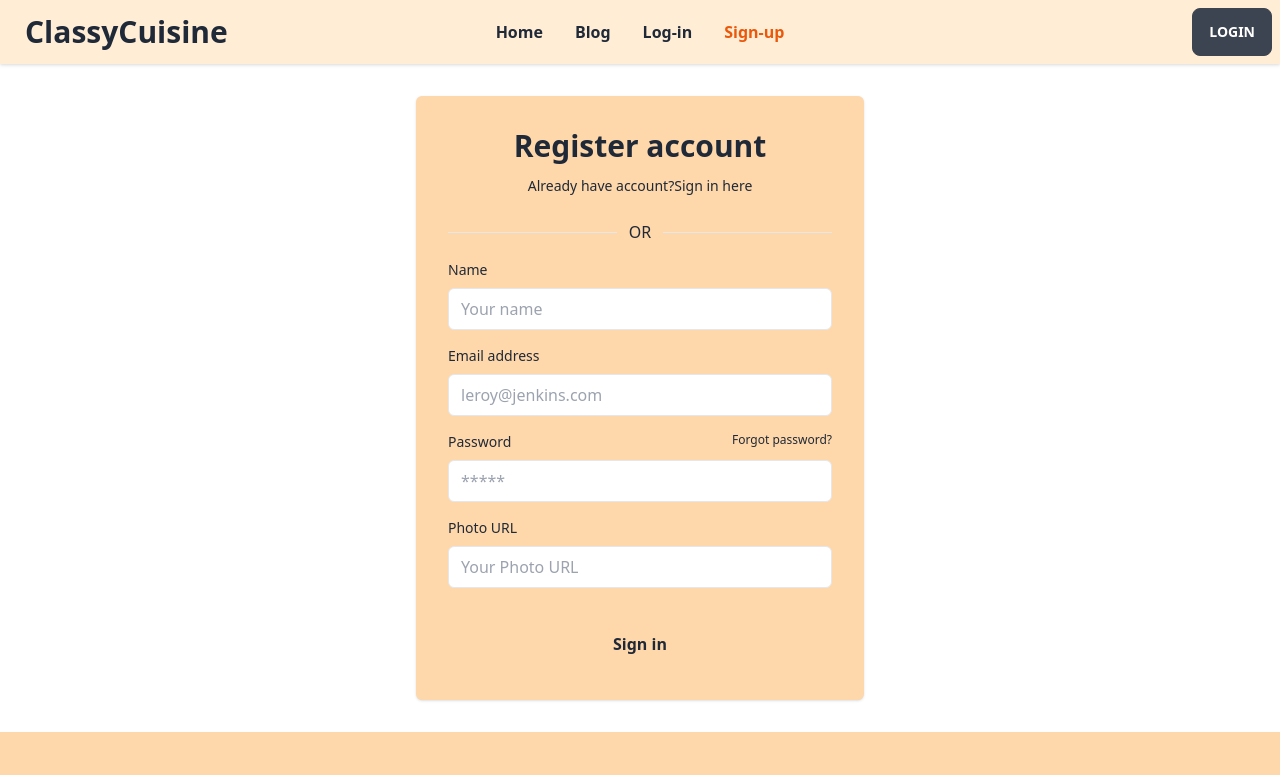
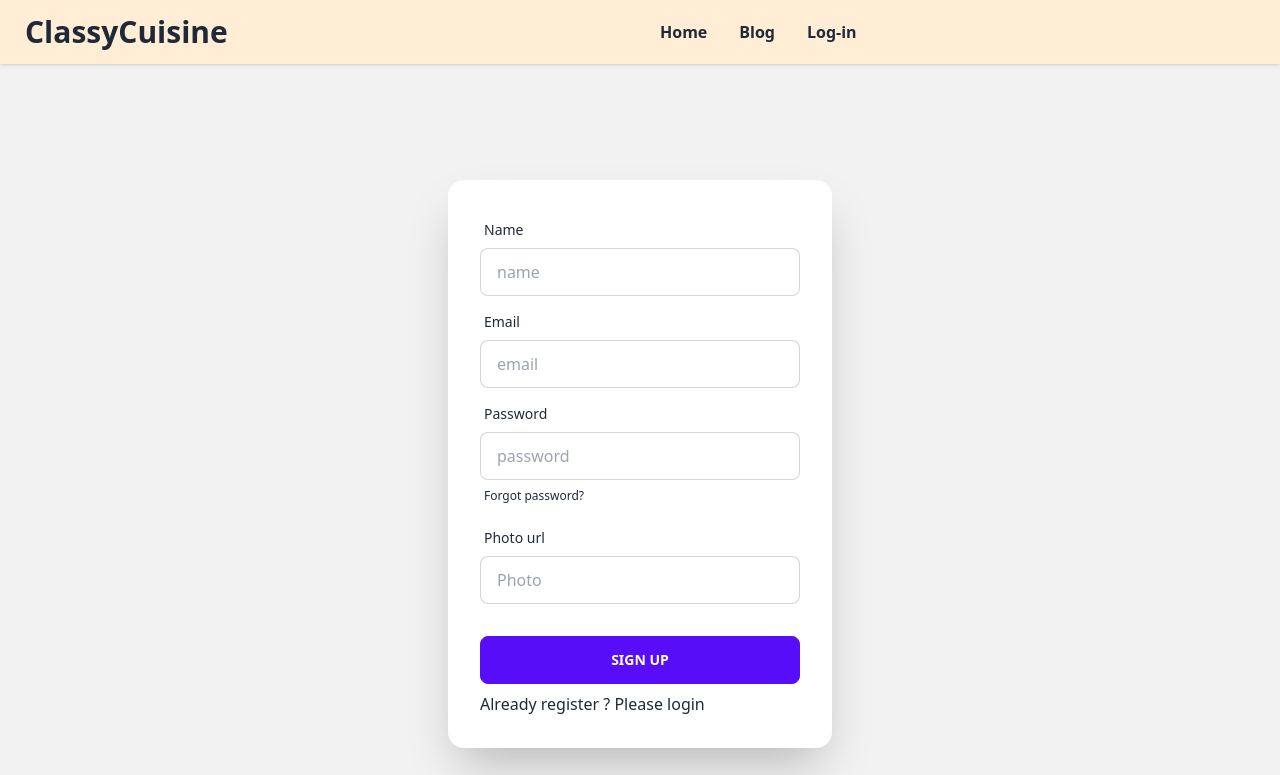
Before and after one commit to Deadless-Programmer/FelevR, a React (Vite) app: page /signup in a window 1280 px wide. Shown: the top 775 px of the page. Built offline with nearby package versions, Linux system fonts and the light colour scheme.

Commit message:
login page and sign up page update

```diff
--- /dev/null
+++ b/src/Provider/AuthProvider.jsx
@@ -0,0 +1,30 @@
+import React, { createContext, useState } from 'react';
+import { createUserWithEmailAndPassword, getAuth, signInWithEmailAndPassword } from "firebase/auth";
+import app from '../firebase/firebase.config';
+export const AuthContext = createContext(null);
+
+const auth = getAuth(app);
+
+const AuthProvider = ({children}) => {
+    // const [user, setUser] = useState(null)
+    const user = null;
+    const createUser = (email, password)=>{
+        return createUserWithEmailAndPassword(auth, email, password);
+    }
+    const signIn =(email, password)=>{
+        return signInWithEmailAndPassword(auth, email, password);
+    }
+
+
+
+    const authInfo ={
+        user, createUser, signIn
+    }
+    return (
+        <AuthContext.Provider value ={authInfo}>
+            {children}
+        </AuthContext.Provider>
+    );
+};
+
+export default AuthProvider;
--- a/src/components/RecipeInfo/RecipeInfo.jsx
+++ b/src/components/RecipeInfo/RecipeInfo.jsx
@@ -2,45 +2,46 @@
 import { toast } from "react-hot-toast";
 import { FaCircle } from "react-icons/fa";
 
-import 'react-toastify/dist/ReactToastify.css';
+import "react-toastify/dist/ReactToastify.css";
 const RecipeInfo = ({ recipe }) => {
   console.log(recipe);
   const [isFavorite, setIsFavorite] = useState(false);
-  const { name, ingredients, instructions, rating } = recipe;
+  const { name, ingredients, instructions, rating , img} = recipe;
   const handleFavoriteClick = () => {
     setIsFavorite(true);
-   toast.success('favorites!🤙')
+    toast.success("favorites!🤙");
   };
   return (
     <div>
       <div className="card w-full bg-red-100 shadow-2xl">
         <div className="card-body">
+        <img src={img} alt="" className="object-cover object-center w-full rounded-t-md h-72 dark:bg-gray-500" />
           <h2 className="card-title">{name}</h2>
           <div>
             <p>
               <span className="text-lg font-semibold">Ingredients :</span>
-              {ingredients.slice(0, 5).map((single) =>
-                single ? (
-                  <li className="">
-                    {" "}
-                     {single}
-                  </li>
-                ) : (
-                  ""
-                )
-              )}
+              {ingredients
+                .slice(0, 5)
+                .map((single) =>
+                  single ? <li className=""> {single}</li> : ""
+                )}
             </p>
 
             <p>
-
               <span className="text-lg font-semibold">Instructions :</span>{" "}
               {instructions}
             </p>
           </div>
           <div className="flex items-center">
             <p> Rating : {rating}</p>
-            <button onClick={handleFavoriteClick}
-        disabled={isFavorite} type="button" className="px-8 py-3 text-white font-semibold rounded bg-orange-500">{isFavorite ? 'Favorited' : 'Favorite'}</button>
+            <button
+              onClick={handleFavoriteClick}
+              disabled={isFavorite}
+              type="button"
+              className="px-8 py-3 text-white font-semibold rounded bg-orange-500"
+            >
+              {isFavorite ? "Favorited" : "Favorite"}
+            </button>
           </div>
         </div>
       </div>
--- a/src/components/SignIn/SignIn.jsx
+++ b/src/components/SignIn/SignIn.jsx
@@ -1,24 +1,65 @@
-import React from "react";
+import React, { useContext } from "react";
 import { Link } from "react-router-dom";
+import { FaGoogle } from "react-icons/fa";
+import { AuthContext } from "../../Provider/AuthProvider";
+const SignIn = () => {
+  const {signIn }= useContext(AuthContext);
+  const logingHandler = (event) => {
+    event.preventDefault();
+    const form = event.target;
 
-const SignIn = () => {
+    const email = form.email.value;
+    const password = form.password.value;
+
+
+    console.log(email, password);
+    signIn(email, password)
+    .then(result=>{
+      const loggedUser = result.user;
+      console.log(loggedUser)
+      form.reset()
+    })
+    .catch(error=>
+      console.error(error))
+  };
+
   return (
     <div className="">
-      <div className="w-full mt-8 mb-8 max-w-md p-4 rounded-md shadow sm:p-8 mx-auto  bg-orange-200">
-        <h2 className="mb-3 text-3xl font-semibold text-center">
-          Login to your account
-        </h2>
-        <p className="text-sm text-center dark:text-gray-400">
-          Dont have account?
-          <Link
-            to="/signup"
-            rel="noopener noreferrer"
-            className="focus:underline hover:underline"
-          >
-            Sign up here
-          </Link>
-        </p>
-        <div className="my-6 space-y-4">
+      <div className="hero min-h-screen bg-base-200">
+        <form onSubmit={logingHandler} className="hero-content flex-col lg:flex-row-reverse">
+          <div className="card flex-shrink-0 w-full max-w-sm shadow-2xl bg-base-100">
+            <div className="card-body w-96">
+              <div className="form-control">
+                <label className="label">
+                  <span className="label-text">Email</span>
+                </label>
+                <input
+                  type="text"
+                  name="email"
+                  placeholder="email"
+                  required
+                  className="input input-bordered"
+                />
+              </div>
+              <div className="form-control">
+                <label className="label">
+                  <span className="label-text">Password</span>
+                </label>
+                <input
+                  type="password"
+                  name="password"
+                  placeholder="password"
+                  required
+                  className="input input-bordered"
+                />
+                <label className="label">
+                  <a href="#" className="label-text-alt link link-hover">
+                    Forgot password?
+                  </a>
+                </label>
+              </div>
+              <div>
+                <div className="mb-5 mt-5">
                   <button
                     aria-label="Login with Google"
                     type="button"
@@ -33,6 +74,8 @@
                     </svg>
                     <p>Login with Google</p>
                   </button>
+                </div>
+                <div>
                   <button
                     aria-label="Login with GitHub"
                     role="button"
@@ -48,57 +91,18 @@
                     <p>Login with GitHub</p>
                   </button>
                 </div>
-        <div className="flex items-center w-full my-4">
-          <hr className="w-full dark:text-gray-400" />
-          <p className="px-3 dark:text-gray-400">OR</p>
-          <hr className="w-full dark:text-gray-400" />
+
               </div>
-        <form
-          noValidate=""
-          action=""
-          className="space-y-8 ng-untouched ng-pristine ng-valid"
-        >
-          <div className="space-y-4">
-            <div className="space-y-2">
-              <label htmlFor="email" className="block text-sm">
-                Email address
-              </label>
-              <input
-                type="email"
-                name="email"
-                id="email"
-                placeholder="leroy@jenkins.com"
-                className="w-full px-3 py-2 border rounded-md dark:border-gray-700 dark:bg-gray-900 dark:text-gray-100 focus:dark:border-violet-400"
-              />
+              <div className="form-control mt-6">
+                <button className="btn btn-primary">Login</button>
               </div>
-            <div className="space-y-2">
-              <div className="flex justify-between">
-                <label htmlFor="password" className="text-sm">
-                  Password
-                </label>
-                <a
-                  rel="noopener noreferrer"
-                  href="#"
-                  className="text-xs hover:underline dark:text-gray-400"
-                >
-                  Forgot password?
-                </a>
-              </div>
-              <input
-                type="password"
-                name="password"
-                id="password"
-                placeholder="*****"
-                className="w-full px-3 py-2 border rounded-md dark:border-gray-700 dark:bg-gray-900 dark:text-gray-100 focus:dark:border-violet-400"
-              />
+              <div className="">
+                  <span>
+                    Don't have account ? <Link to="/signup">Sign up here</Link>{" "}
+                  </span>
                 </div>
             </div>
-          <button
-            type="button"
-            className="w-full px-8 py-3 font-semibold rounded-md dark:bg-violet-400 dark:text-gray-900"
-          >
-            Log in
-          </button>
+          </div>
         </form>
       </div>
     </div>
--- a/src/components/SignUp/SignUp.jsx
+++ b/src/components/SignUp/SignUp.jsx
@@ -1,129 +1,99 @@
-import React from "react";
+import React, { useContext } from "react";
 import { Link } from "react-router-dom";
+import { AuthContext } from "../../Provider/AuthProvider";
 
 const SignUp = () => {
+  const { createUser } = useContext(AuthContext);
+  // console.log(createUser)
+  const signInHandler = (event) => {
+    event.preventDefault();
+    const form = event.target;
+    const name = form.name.value;
+    const email = form.email.value;
+    const password = form.password.value;
+    const photo = form.photo.value;
+    console.log(name, email, password, photo);
+    createUser(email, password)
+    .then(result=>{
+      const loggedUser = result.user;
+      console.log(loggedUser)
+      form.reset()
+    })
+    .catch(error=>{
+      console.log(error)
+    })
+  };
+
   return (
     <div>
-      <div className="w-full mt-8 mb-8 max-w-md p-4 rounded-md shadow sm:p-8 mx-auto   bg-orange-200">
-        <h2 className="mb-3 text-3xl font-semibold text-center">
-          Register account
-        </h2>
-        <p className="text-sm text-center dark:text-gray-400">
-          Already have account?
-          <Link
-            href="#"
-            rel="noopener noreferrer"
-            className="focus:underline hover:underline"
+      <div className="hero min-h-screen bg-base-200">
+        <form
+          onSubmit={signInHandler}
+          className="hero-content flex-col lg:flex-row-reverse"
         >
-            Sign in here
-          </Link>
-        </p>
-        <div className="my-6 space-y-4">
-          {/* <button
-            aria-label="Login with Google"
-            type="button"
-            className="flex items-center justify-center w-full p-4 space-x-4 border rounded-md focus:ring-2 focus:ring-offset-1 dark:border-gray-400 focus:ring-violet-400"
-          >
-            <svg
-              xmlns="http://www.w3.org/2000/svg"
-              viewBox="0 0 32 32"
-              className="w-5 h-5 fill-current"
-            >
-              <path d="M16.318 13.714v5.484h9.078c-0.37 2.354-2.745 6.901-9.078 6.901-5.458 0-9.917-4.521-9.917-10.099s4.458-10.099 9.917-10.099c3.109 0 5.193 1.318 6.38 2.464l4.339-4.182c-2.786-2.599-6.396-4.182-10.719-4.182-8.844 0-16 7.151-16 16s7.156 16 16 16c9.234 0 15.365-6.49 15.365-15.635 0-1.052-0.115-1.854-0.255-2.651z"></path>
-            </svg>
-            <p>Login with Google</p>
-          </button> */}
-          {/* <button
-            aria-label="Login with GitHub"
-            role="button"
-            className="flex items-center justify-center w-full p-4 space-x-4 border rounded-md focus:ring-2 focus:ring-offset-1 dark:border-gray-400 focus:ring-violet-400"
-          >
-            <svg
-              xmlns="http://www.w3.org/2000/svg"
-              viewBox="0 0 32 32"
-              className="w-5 h-5 fill-current"
-            >
-              <path d="M16 0.396c-8.839 0-16 7.167-16 16 0 7.073 4.584 13.068 10.937 15.183 0.803 0.151 1.093-0.344 1.093-0.772 0-0.38-0.009-1.385-0.015-2.719-4.453 0.964-5.391-2.151-5.391-2.151-0.729-1.844-1.781-2.339-1.781-2.339-1.448-0.989 0.115-0.968 0.115-0.968 1.604 0.109 2.448 1.645 2.448 1.645 1.427 2.448 3.744 1.74 4.661 1.328 0.14-1.031 0.557-1.74 1.011-2.135-3.552-0.401-7.287-1.776-7.287-7.907 0-1.751 0.62-3.177 1.645-4.297-0.177-0.401-0.719-2.031 0.141-4.235 0 0 1.339-0.427 4.4 1.641 1.281-0.355 2.641-0.532 4-0.541 1.36 0.009 2.719 0.187 4 0.541 3.043-2.068 4.381-1.641 4.381-1.641 0.859 2.204 0.317 3.833 0.161 4.235 1.015 1.12 1.635 2.547 1.635 4.297 0 6.145-3.74 7.5-7.296 7.891 0.556 0.479 1.077 1.464 1.077 2.959 0 2.14-0.020 3.864-0.020 4.385 0 0.416 0.28 0.916 1.104 0.755 6.4-2.093 10.979-8.093 10.979-15.156 0-8.833-7.161-16-16-16z"></path>
-            </svg>
-            <p>Login with GitHub</p>
-          </button> */}
-        </div>
-        <div className="flex items-center w-full my-4">
-          <hr className="w-full dark:text-gray-400" />
-          <p className="px-3 dark:text-gray-400">OR</p>
-          <hr className="w-full dark:text-gray-400" />
-        </div>
-        <form
-          noValidate=""
-          action=""
-          className="space-y-8 ng-untouched ng-pristine ng-valid"
-        >
-          <div className="space-y-4">
-            <div className="space-y-2">
-              <label htmlFor="email" className="block text-sm">
-                Name
+          <div className="card flex-shrink-0 w-auto max-w-sm shadow-2xl bg-base-100">
+            <div className="card-body w-96">
+              <div className="form-control">
+                <label className="label">
+                  <span className="label-text">Name</span>
                 </label>
                 <input
                   type="text"
-                name="Name"
-                id="email"
-                placeholder="Your name"
-                className="w-full px-3 py-2 border rounded-md dark:border-gray-700 dark:bg-gray-900 dark:text-gray-100 focus:dark:border-violet-400"
+                  placeholder="name"
+                  name="name"
+                  required
+                  className="input input-bordered"
                 />
               </div>
-            <div className="space-y-2">
-              <label htmlFor="email" className="block text-sm">
-                Email address
+              <div className="form-control">
+                <label className="label">
+                  <span className="label-text">Email</span>
                 </label>
                 <input
                   type="email"
+                  placeholder="email"
                   name="email"
-                id="email"
-                placeholder="leroy@jenkins.com"
-                className="w-full px-3 py-2 border rounded-md dark:border-gray-700 dark:bg-gray-900 dark:text-gray-100 focus:dark:border-violet-400"
+                  required
+                  className="input input-bordered"
                 />
               </div>
-            <div className="space-y-2">
-              <div className="flex justify-between">
-                <label htmlFor="password" className="text-sm">
-                  Password
+              <div className="form-control">
+                <label className="label">
+                  <span className="label-text">Password</span>
                 </label>
-                <a
-                  rel="noopener noreferrer"
-                  href="#"
-                  className="text-xs hover:underline dark:text-gray-400"
-                >
+                <input
+                  type="password"
+                  placeholder="password"
+                  name="password"
+                  required
+                  className="input input-bordered"
+                />
+                <label className="label">
+                  <a href="#" className="label-text-alt link link-hover">
                     Forgot password?
                   </a>
+                </label>
               </div>
-
-              <input
-                type="password"
-                name="password"
-                id="password"
-                placeholder="*****"
-                className="w-full px-3 py-2 border rounded-md dark:border-gray-700 dark:bg-gray-900 dark:text-gray-100 focus:dark:border-violet-400"
-              />
-            </div>
-            <div className="space-y-2">
-              <label htmlFor="email" className="block text-sm">
-                Photo URL
+              <div className="form-control">
+                <label className="label">
+                  <span className="label-text">Photo url</span>
                 </label>
                 <input
                   type="text"
-                name="Photo"
-                id="email"
-                placeholder="Your Photo URL"
-                className="w-full px-3 py-2 border rounded-md dark:border-gray-700 dark:bg-gray-900 dark:text-gray-100 focus:dark:border-violet-400"
+                  placeholder="Photo"
+                  name="photo"
+                  required
+                  className="input input-bordered"
                 />
               </div>
+              <div className="form-control mt-6">
+                <button className="btn btn-primary">Sign up</button>
               </div>
-          <button
-            type="button"
-            className="w-full px-8 py-3 font-semibold rounded-md dark:bg-violet-400 dark:text-gray-900"
-          >
-            Sign in
-          </button>
+              <div>
+                  <p> Already register ? <span><Link to="/login"> Please login  </Link> </span> </p>
+              </div>
+            </div>
+          </div>
         </form>
       </div>
     </div>
--- a/src/components/ViewDetails/ViewDetails.jsx
+++ b/src/components/ViewDetails/ViewDetails.jsx
@@ -22,8 +22,8 @@
 	return <Spinner></Spinner>
   }
   return (
-    <div className="flex justify-between p-10 ">
-      <div className="w-[48%] ">
+    <div className=" p-10 ">
+      <div className="w-full ">
         <div className="shadow-2xl">
           <article className="flex flex-col dark:bg-gray-900 ">
             <a
@@ -33,7 +33,7 @@
             >
               <img
                 alt=""
-                className="object-cover w-full h-96 dark:bg-gray-500"
+                className="object-cover w-full h-screen dark:bg-gray-500"
                 src={chefPicture}
               />
             </a>
@@ -58,7 +58,7 @@
           </article>
         </div>
       </div>
-      <div className="w-[48%] grid grid-cols-1 gap-3 overflow-y-auto h-screen">
+      <div className="w-full grid grid-cols-3 gap-3 overflow-y-auto h-screen">
         {Recipes.map((recipe) => (
           <RecipeInfo key={recipe.id} recipe={recipe}></RecipeInfo>
         ))}
--- a/src/routes/Routers/Routers.jsx
+++ b/src/routes/Routers/Routers.jsx
@@ -5,7 +5,7 @@
 import Home from "../../components/Home/Home";
 import Blog from "../../components/Blog/Blog";
 import ViewDetails from "../../components/ViewDetails/ViewDetails";
-import Spinner from "../../components/Spinner/Spinner";
+
 import ErrorPage from "../../components/ErrorPage/ErrorPage";
 
 const router = createBrowserRouter([
--- a/src/shared/Header/Header.jsx
+++ b/src/shared/Header/Header.jsx
@@ -1,8 +1,16 @@
-import React from 'react';
+import React, { useContext } from 'react';
 import { Link } from 'react-router-dom';
 import ActiveLink from '../../components/ActiveLink/ActiveLink';
+import { AuthContext } from '../../Provider/AuthProvider';
+import { FaUserCircle } from "react-icons/fa";
 
 const Header = () => {
+
+
+  const {user}=useContext(AuthContext);
+
+
+
     return (
         <div>
 <div className="navbar  bg-orange-100 drop-shadow">
@@ -33,13 +41,15 @@
       <li className='font-semibold'><ActiveLink to="/" >Home</ActiveLink></li>
 
       <li className='font-semibold'><ActiveLink to="/blog">Blog</ActiveLink></li>
-      <li className='font-semibold'><ActiveLink to="login">Log-in</ActiveLink></li>
-      <li className='font-semibold'><ActiveLink to="/signup">Sign-up</ActiveLink></li>
+
+      {user ? <li className='font-semibold'><ActiveLink to="/login">Log-in</ActiveLink></li> : <li className='font-semibold'><ActiveLink to="Login">Log-in</ActiveLink></li> }
+
+
+      {/* <li className='font-semibold'><ActiveLink to="/signup">Sign-up</ActiveLink></li> */}
     </ul>
+    {user && <p className='font-semibold'> <FaUserCircle className='text-2xl'></FaUserCircle> </p>  }
   </div>
-  <div className="navbar-end">
-    <a className="btn">Login</a>
-  </div>
+
 </div>
         </div>
     );
```
Also changed, not shown: src/main.jsx (+5 -4 lines). Lines whose indentation alone changed are shown as unchanged.
